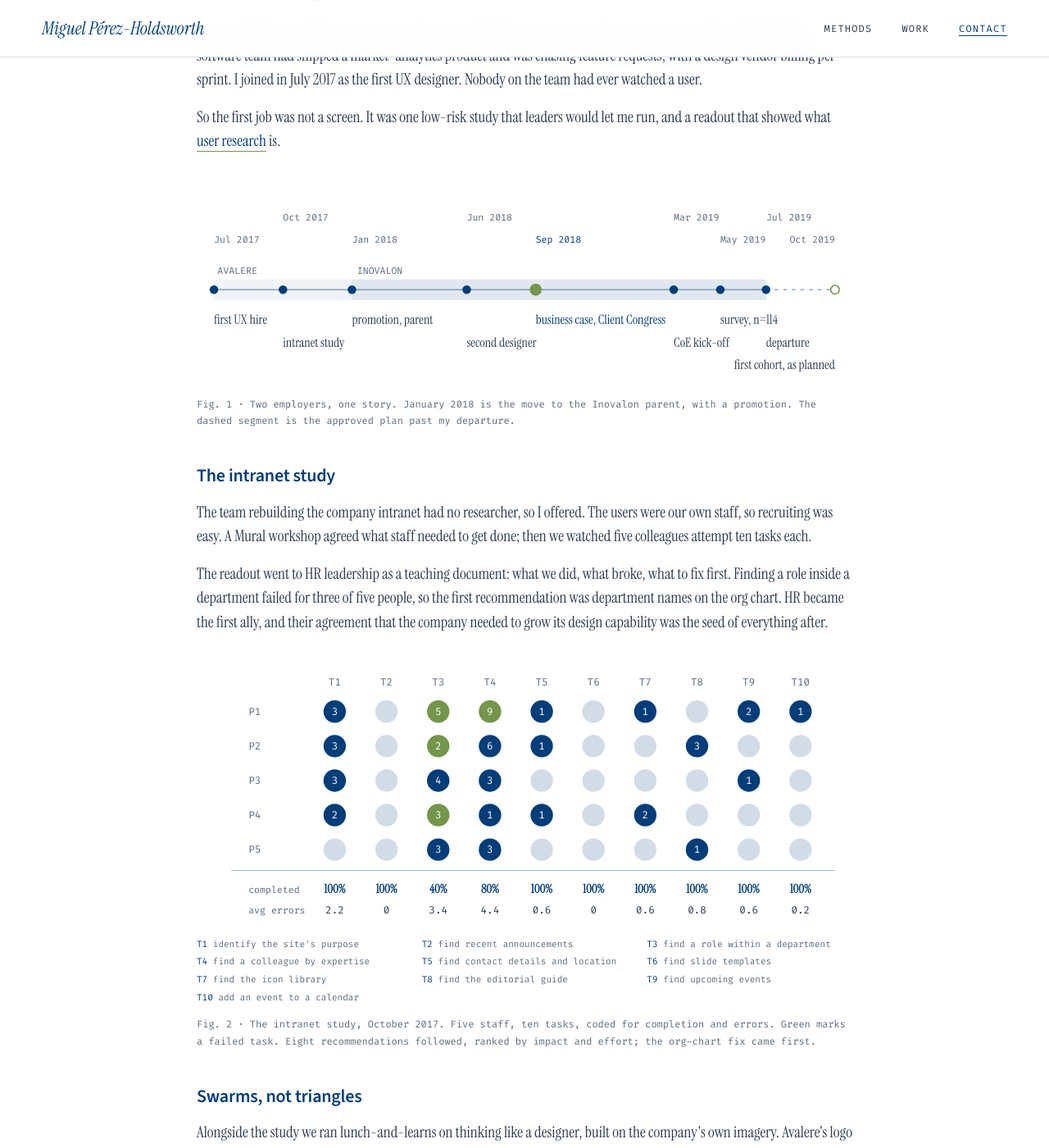
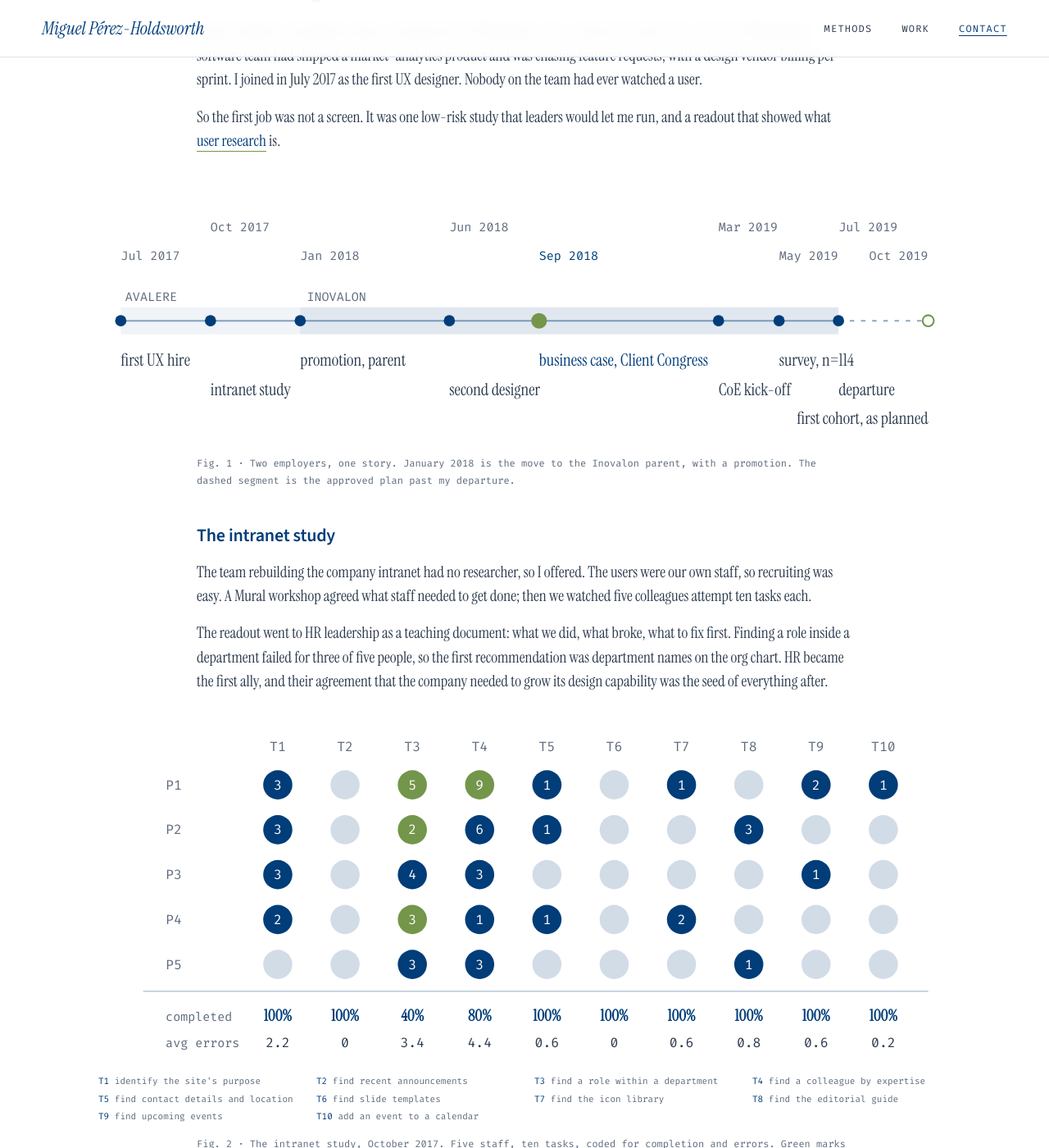
Before and after one commit to miguel-perez/miguel-perez.github.io, a Jekyll site: the page built from work/inovalon-design-coe/index.html, in a window 1280 px wide and 1400 px high, scrolled down 1141 px. Shown: the whole window at 82% size. Built offline with Jekyll 4.4.1, drawn with Linux system fonts in a browser that asks for light colours; some of the changed text lies outside the part shown.

Commit message:
Let figures use the full page width on wide screens
Each act becomes a three-track grid: prose keeps its 800px measure,
figures span the whole content width, the same width as the hero. The
four drawn diagrams cap at 1040 so their type does not scale past the
body text, and captions stay on the text column so they line up with
the prose above and below. The flock frames grow with the figure and
the swarm now sizes its population to the canvas, so a bigger frame
holds a fuller flock rather than a sparser one.

Co-Authored-By: Claude Opus 5 (1M context) <noreply@anthropic.com>

```diff
--- a/work/inovalon-design-coe/index.html
+++ b/work/inovalon-design-coe/index.html
@@ -42,8 +42,11 @@ h1 em{font-style:normal;color:#73964A}
 .numbers b{display:block;font:600 44px/1 'Source Sans 3',sans-serif;letter-spacing:-.03em}
 .numbers span{display:block;margin-top:8px;font:12px/1.6 'Fira Code',monospace;color:#5e6b7d}
 .body{padding-top:48px;padding-bottom:96px}
-.story{max-width:800px;margin:0 auto;min-width:0}
-.act{margin:72px 0 0}
+.story{margin:0 auto;min-width:0}
+.act{margin:72px 0 0;display:grid;grid-template-columns:1fr min(800px,100%) 1fr}
+.act > *{grid-column:2;min-width:0}
+.act > figure{grid-column:1/-1}
+.act > figure.dia{width:100%;max-width:1040px;justify-self:center}
 .act:first-child{margin-top:0}
 .act .label{display:block}
 .story h2{margin:10px 0 0;font:600 clamp(30px,3vw,40px)/1.1 'Source Sans 3',sans-serif;letter-spacing:-.02em}
@@ -54,7 +57,7 @@ h1 em{font-style:normal;color:#73964A}
 figure{margin:40px 0 0;display:flex;flex-direction:column;gap:14px}
 figure svg{width:100%;height:auto;display:block;overflow:visible}
 .fig-scroll{overflow-x:auto;-webkit-overflow-scrolling:touch}
-figcaption{font:12px/1.7 'Fira Code',monospace;color:#5e6b7d}
+figcaption{font:12px/1.7 'Fira Code',monospace;color:#5e6b7d;max-width:800px;margin-left:auto;margin-right:auto}
 figcaption b{font-weight:400;color:#003D79}
 .tasks{margin:0;padding:0;list-style:none;display:grid;grid-template-columns:repeat(auto-fit,minmax(min(220px,100%),1fr));gap:4px 24px;font:11px/1.6 'Fira Code',monospace;color:#5e6b7d}
 .tasks li b{font-weight:400;color:#003D79}
@@ -246,6 +249,7 @@ blockquote footer{margin-top:16px;font:12px/1.6 'Fira Code',monospace;color:#5e6
 .lab-part{display:flex;flex-direction:column;gap:8px;min-width:0}
 .lab-h{font:11px/1.7 'Fira Code',monospace;letter-spacing:.06em;color:#5e6b7d}
 .lab canvas{display:block;width:100%;height:300px;border:1px solid rgba(0,61,121,.18);border-radius:6px;background:#fff}
+@media (min-width:1000px){.lab canvas{height:clamp(300px,26vw,400px)}}
 .lab-note{font:12px/1.6 'Fira Code',monospace;color:#2b3a4d}
 
 @keyframes dash{to{stroke-dashoffset:0}}
@@ -326,7 +330,7 @@ blockquote footer{margin-top:16px;font:12px/1.6 'Fira Code',monospace;color:#5e6
    <p>Avalere Health is a healthcare policy and data firm in Washington, DC, owned by Inovalon since 2015. Its Philadelphia software team had shipped a market-analytics product and was chasing feature requests, with a design vendor billing per sprint. I joined in July 2017 as the first UX designer. Nobody on the team had ever watched a user.</p>
    <p>So the first job was not a screen. It was one low-risk study that leaders would let me run, and a readout that showed what <strong>user research</strong> is.</p>
 
-   <figure>
+   <figure class="dia">
 <div class="fig-scroll"><svg viewBox="0 0 760 230" aria-label="Timeline from July 2017 to October 2019. Avalere Health from July to December 2017, Inovalon from January 2018 to July 2019, and the first cohort planned for October 2019 after departure.">
      <rect x="20" y="108" width="160" height="24" fill="#003D79" fill-opacity=".06"/>
      <rect x="180" y="108" width="480" height="24" fill="#003D79" fill-opacity=".12"/>
@@ -350,7 +354,7 @@ blockquote footer{margin-top:16px;font:12px/1.6 'Fira Code',monospace;color:#5e6
    <p>The team rebuilding the company intranet had no researcher, so I offered. The users were our own staff, so recruiting was easy. A Mural workshop agreed what staff needed to get done; then we watched five colleagues attempt ten tasks each.</p>
    <p>The readout went to HR leadership as a teaching document: what we did, what broke, what to fix first. Finding a role inside a department failed for three of five people, so the first recommendation was department names on the org chart. HR became the first ally, and their agreement that the company needed to grow its design capability was the seed of everything after.</p>
 
-   <figure>
+   <figure class="dia">
 <div class="fig-scroll"><svg viewBox="0 0 760 300" aria-label="Five participants, ten tasks. Task 3 was completed by two of five and task 4 by four of five; every other task was completed by all five. Numbers show errors per attempt.">
 <g font-family="Fira Code,monospace" font-size="12" fill="#5e6b7d" text-anchor="middle">
 <text x="160" y="22">T1</text>
@@ -508,7 +512,7 @@ blockquote footer{margin-top:16px;font:12px/1.6 'Fira Code',monospace;color:#5e6
    <p>I joined the demos and interviewed fifteen stakeholders to surface the assumptions behind the product and its business model. The buyers were busy executives, and the company wanted a finished product in the room. We proposed the opposite: ask before you demo. Sales let us in as the inquisitive product person.</p>
    <p>Prospects were glad to talk about their own workflows. The conversation moved from the demo to the problems Avalere was uniquely placed to solve, contract sizes grew, and a new group formed to find repeatable services that could become products. By mid-2018 the product page had come down from the public site.</p>
 
-   <figure>
+   <figure class="dia">
     <div class="fig-scroll"><svg viewBox="0 0 760 206" aria-label="Two flows. Before: pitch, demo, one more feature, build it, and back to the demo. After: questions, their workflow, a demo of the fit, a bigger contract, a repeatable service.">
      <g font-family="Fira Code,monospace" font-size="11" fill="#5e6b7d"><text x="20" y="22">BEFORE · demo first</text><text x="20" y="132">AFTER · ask first</text></g>
      <g fill="none" stroke="#003D79" stroke-opacity=".5"><rect x="20" y="36" width="130" height="44" rx="3"/><rect x="176" y="36" width="130" height="44" rx="3"/><rect x="332" y="36" width="130" height="44" rx="3"/><rect x="488" y="36" width="130" height="44" rx="3"/></g>
@@ -750,7 +754,7 @@ blockquote footer{margin-top:16px;font:12px/1.6 'Fira Code',monospace;color:#5e6
 
    <p>LUMA Institute would deliver two of the three training days and the playbook. Userlytics records and redacts <strong>protected health information</strong>, which let studies run under HIPAA. Glean.ly's alpha programme gave us the repository. A pilot of six was set for September 2019 and the first cohort of twenty for October, then one a quarter toward a hundred practitioners leading research.</p>
 
-   <figure>
+   <figure class="dia">
 <div class="fig-scroll"><svg viewBox="0 0 760 260" aria-label="Certification plan: a pilot of six in September 2019, then cohorts of twenty per quarter from October 2019 toward one hundred practitioners by the end of 2020">
      <line x1="40" y1="220" x2="740" y2="220" stroke="#003D79" stroke-opacity=".5"/>
      <g>
@@ -839,7 +843,7 @@ blockquote footer{margin-top:16px;font:12px/1.6 'Fira Code',monospace;color:#5e6
  var INK='#003D79', ACC='#73964A';
  function Flock(canvas, o){
   var self=this; this.c=canvas; this.ctx=canvas.getContext('2d');
-  this.n=o.n||120; this.mode=o.mode||'swarm'; this.rules={align:true,separate:true,cohere:true};
+  this.n=o.n||120; this.density=o.density||0; this.mode=o.mode||'swarm'; this.rules={align:true,separate:true,cohere:true};
   this.leaders=o.leaders||6; this.speed=o.speed||1.6; this.run=false; this.w=0; this.h=0; this.t=0; this.boids=[];
   this.reduced=window.matchMedia('(prefers-reduced-motion: reduce)').matches;
   this.resize=function(){
```
Also changed, not shown: other parts of work/inovalon-design-coe/index.html (+2 -1 lines).
